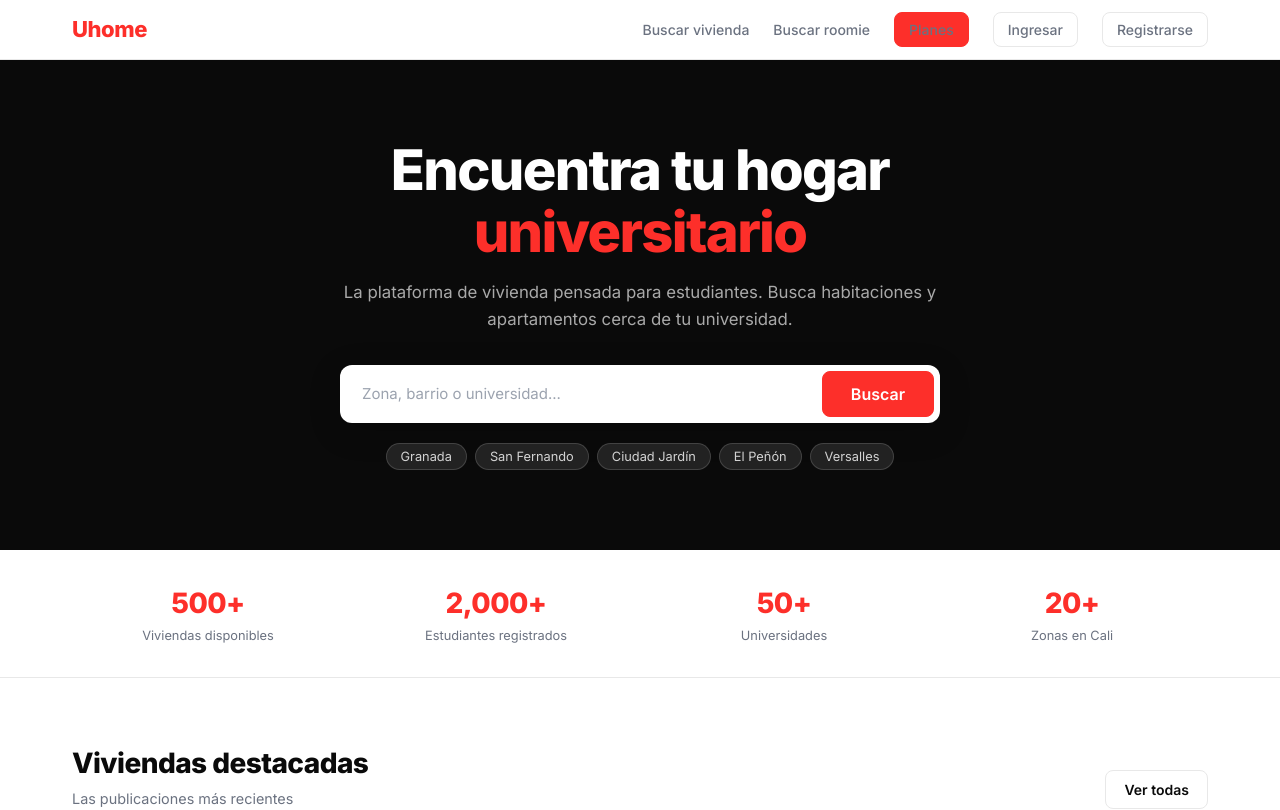
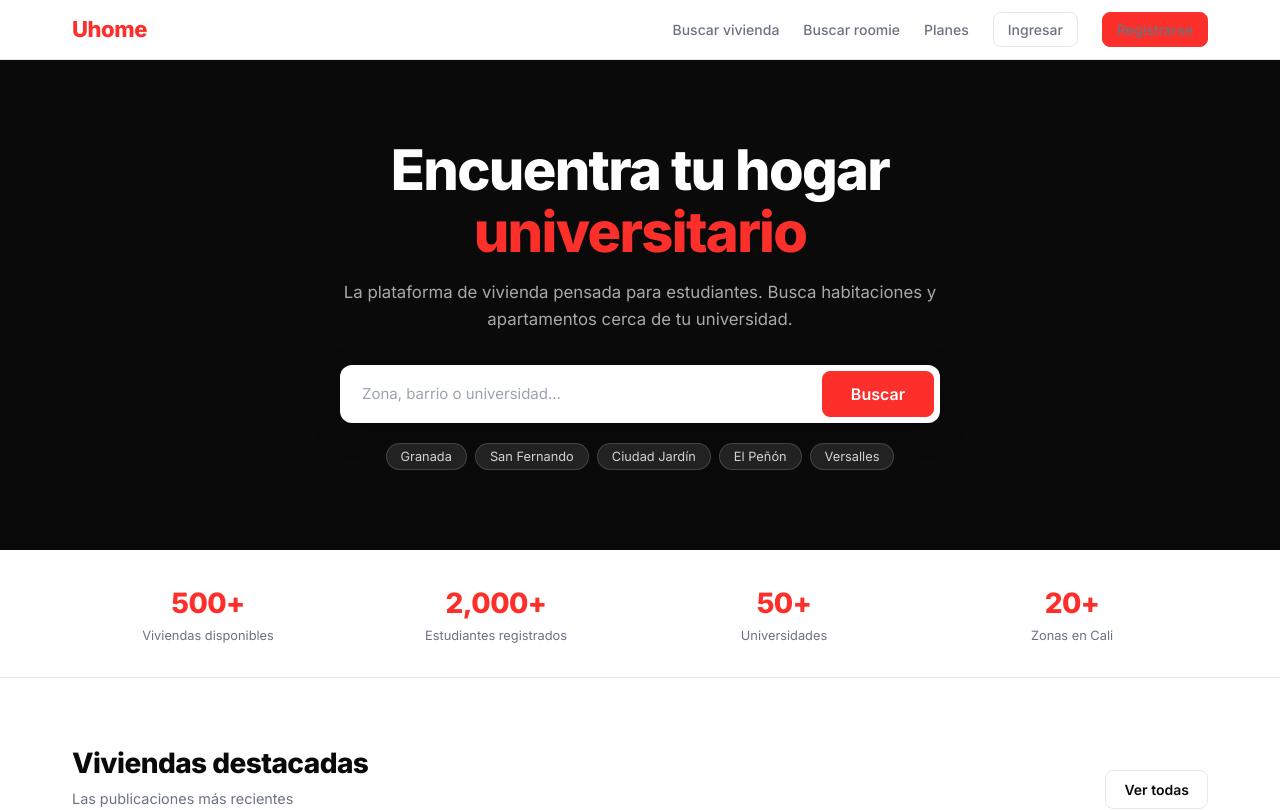
Before and after one commit to davidgarciamunozz/Uhome, a React (Vite) app: page / in a window 1280 px wide. Shown: the top 810 px of the page. Built offline with nearby package versions, Linux system fonts and the light colour scheme.

Commit message:
fix(ui): remove bg color from Planes nav link, keep primary only on Registrarse

```diff
--- a/src/presentation/components/layout/Nav.tsx
+++ b/src/presentation/components/layout/Nav.tsx
@@ -20,9 +20,9 @@ export default function Nav() {
             <>
               <Link to="/search">Buscar vivienda</Link>
               <Link to="/roomies">Buscar roomie</Link>
-              <Link to="/plans" className="btn btn-primary btn-sm">Planes</Link>
+              <Link to="/plans">Planes</Link>
               <Link to="/login" className="btn btn-outline btn-sm">Ingresar</Link>
-              <Link to="/register" className="btn btn-outline btn-sm">Registrarse</Link>
+              <Link to="/register" className="btn btn-primary btn-sm">Registrarse</Link>
             </>
           ) : isAdmin(user) ? (
             <>
@@ -35,7 +35,7 @@ export default function Nav() {
               <Link to="/publish">Publicar</Link>
               <Link to="/messages">Mensajes</Link>
               <Link to="/profile">Perfil</Link>
-              <Link to="/plans" className="btn btn-primary btn-sm">Planes</Link>
+              <Link to="/plans">Planes</Link>
               <button className="btn btn-outline btn-sm" onClick={handleLogout}>Salir</button>
             </>
           ) : (
@@ -44,7 +44,7 @@ export default function Nav() {
               <Link to="/roomies">Roomies</Link>
               <Link to="/messages">Mensajes</Link>
               <Link to="/profile">Perfil</Link>
-              <Link to="/plans" className="btn btn-primary btn-sm">Planes</Link>
+              <Link to="/plans">Planes</Link>
               <button className="btn btn-outline btn-sm" onClick={handleLogout}>Salir</button>
             </>
           )}
```
